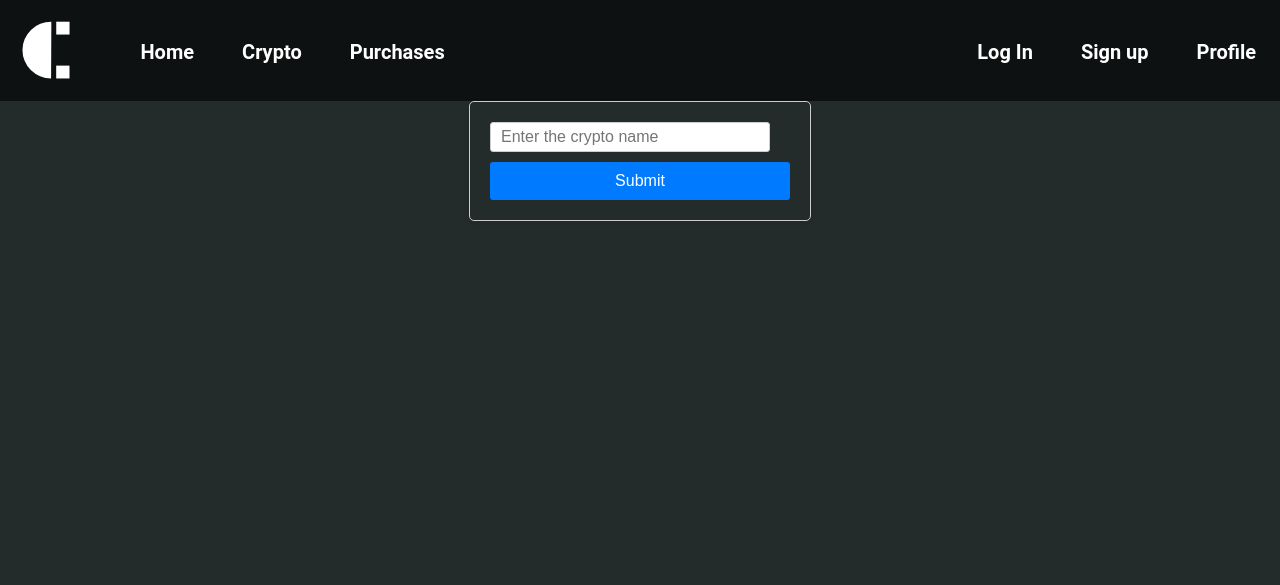
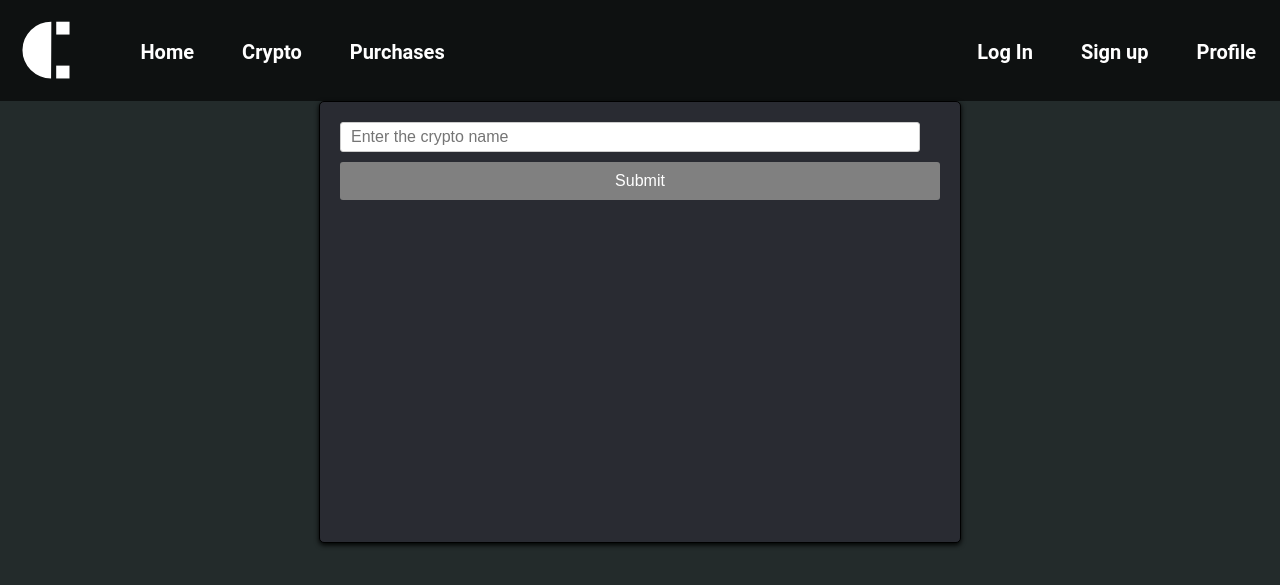
Before and after one commit to Filip-Nachov/Crypto-Predicter, a Flask app: page /crypto in a window 1280 px wide. Shown: the top 585 px of the page. Run offline with Flask 3, Linux system fonts and the light colour scheme.

Commit message:
added flexbox and customized the container so it looks better

```diff
--- a/static/css/crypto.css
+++ b/static/css/crypto.css
@@ -28,12 +28,17 @@ input {
 
 
 .input-container {
-    width: 300px;
+    display: flex;
+    flex-direction: column;
+    justify-content: from-start;
+    width: 600px;
+    height: 400px;
     margin: 0 auto;
     padding: 20px;
-    border: 1px solid #ccc;
+    border: 1px solid black;
     border-radius: 5px;
-    box-shadow: 0 2px 5px rgba(0, 0, 0, 0.1);
+    background-color: #292b32;
+    box-shadow: 0 2px 5px rgb(0, 2, 1);
 }
 
 .input-field {
@@ -49,7 +54,7 @@ input {
  .submit-btn {
     width: 100%;
     padding: 10px;
-    background-color: #007bff;
+    background-color: grey;
     color: #fff;
     border: none;
     border-radius: 3px;
@@ -58,7 +63,8 @@ input {
 }
 
 .submit-btn:hover {
-    background-color: #0056b3;
+    background-color: #2f7070;
+    color: black;
 }
 
 img{
```
